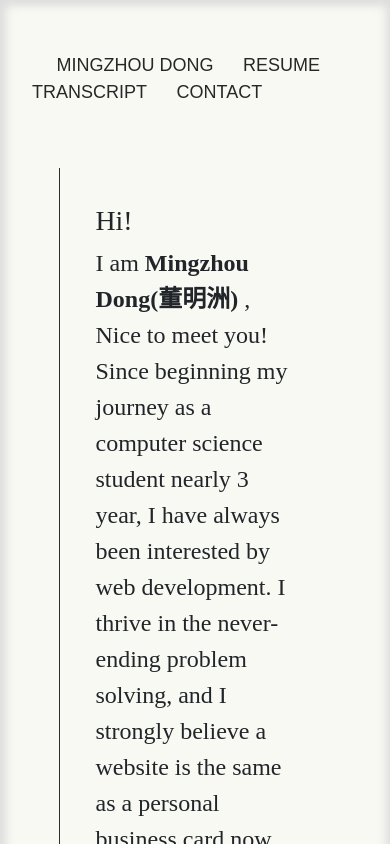
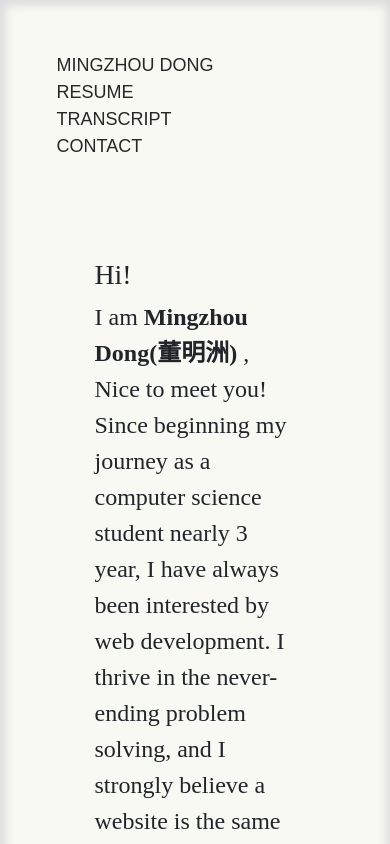
Before and after one commit to DongMZ1/personalweb2.0, a React (Create React App) app: page / in a window 390 px wide. Shown: the top 844 px of the page. Built offline with nearby package versions, Linux system fonts and the light colour scheme; a web font is replaced by a local one.

Commit message:
update personal site

```diff
--- a/src/SCSS/main.scss
+++ b/src/SCSS/main.scss
@@ -13,6 +13,10 @@ body{
 }
 .Nav{
     display: inline-block;
+    @media (max-width: 600px) {
+        display: flex;
+        flex-direction: column;
+    }
     position: sticky;
     font-family: "Akaya Kanadaka", sans-serif;
 }
@@ -28,7 +32,6 @@ body{
     font: 700;
     padding: 50px 10vw;
     .col-sm{
-        border-left: 1px solid #2f2f2f;
         padding: 5vw;
     }
 }
```
Also changed, not shown: 1 other file (tests, documents, lock files or other folders).
